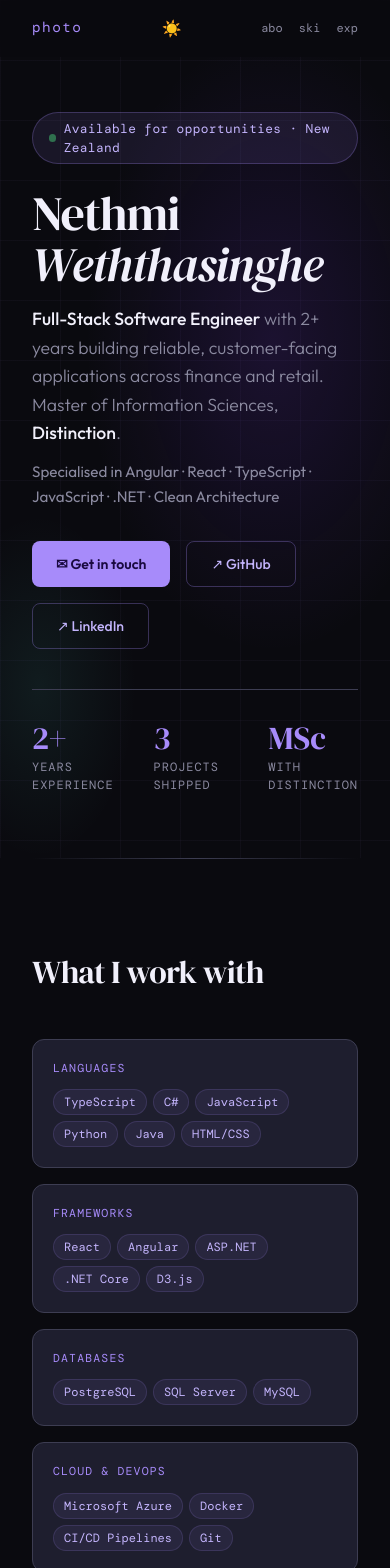
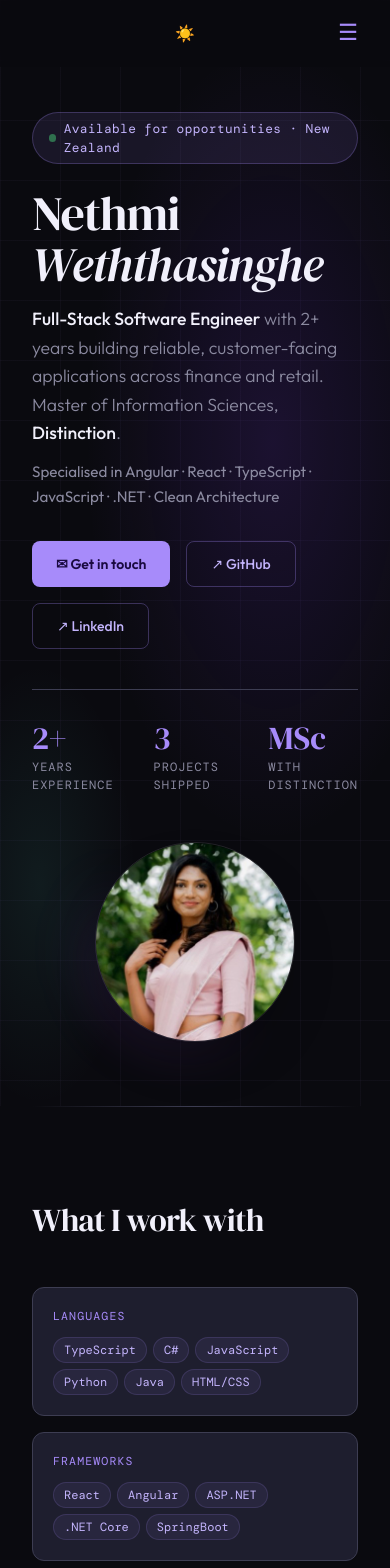
Before and after one commit to nethmiweththasinghe/nethmi-portfolio, a React (Vite) app: page / in a window 390 px wide. Shown: the top 1568 px of the page. Built offline with nearby package versions, Linux system fonts and the light colour scheme.

Commit message:
Added images

```diff
--- a/index.html
+++ b/index.html
@@ -2,7 +2,7 @@
 <html lang="en">
   <head>
     <meta charset="UTF-8" />
-    <link rel="icon" type="image/svg+xml" href="/vite.svg" />
+    <link rel="icon" type="image/svg+xml" href="src/img/favicon.png" />
     <meta name="viewport" content="width=device-width, initial-scale=1.0" />
     <title>Nethmi Weththasinghe — Full-Stack Software Engineer</title>
     <meta name="description" content="Full-Stack Software Engineer specialising in Angular, React, TypeScript, and .NET. Based in Auckland, NZ." />
--- a/src/components/Description.jsx
+++ b/src/components/Description.jsx
@@ -15,7 +15,9 @@ export default function Description() {
       {/* Grid lines */}
       <div className="absolute inset-0 hero-grid pointer-events-none" />
 
-      <div className="relative z-10 max-w-3xl animate-[fadeUp_0.8s_ease_both]">
+      <div className="relative z-10 w-full flex flex-col md:flex-row items-center justify-between gap-12">
+        {/* Left */}
+        <div className="max-w-3xl animate-[fadeUp_0.8s_ease_both]">
           {/* Badge */}
           <div
             className="inline-flex items-center gap-2 mb-6 px-4 py-1.5 rounded-full text-[0.8rem] border"
@@ -186,7 +188,20 @@ export default function Description() {
             ))}
           </div>
         </div>
+        {/* Right */}
+        <div className="flex-shrink-0 relative">
+          <div className="relative w-[200px] h-[200px]">
+            {/* glow ring */}
+            <div className="absolute -inset-4 rounded-full bg-gradient-to-tr from-purple-500/20 via-transparent to-teal-400/10 blur-xl" />
 
+            <img
+              src="/src/img/my-photo.jpg"
+              alt="Nethmi Weththasinghe"
+              className="relative w-full h-full rounded-full object-cover border border-white/10 shadow-2xl"
+            />
+          </div>
+        </div>
+      </div>
       <style>{`
         @keyframes fadeUp {
           from { opacity: 0; transform: translateY(30px); }
--- a/src/components/Education.jsx
+++ b/src/components/Education.jsx
@@ -63,7 +63,6 @@ export default function Education() {
                 {edu.period}
               </p>
 
-              {edu.distinction && (
               <span
                 className="inline-block px-3 py-1 rounded-full text-xs border mb-3"
                 style={{
@@ -73,9 +72,8 @@ export default function Education() {
                   borderColor: "rgba(251,191,36,0.25)",
                 }}
               >
-                  🏅 Graduated with Distinction
+                {edu.grade}
               </span>
-              )}
 
               <p
                 className="text-sm leading-relaxed"
--- a/src/components/Navbar.jsx
+++ b/src/components/Navbar.jsx
@@ -1,17 +1,17 @@
 import { useState, useEffect } from "react";
 
 const links = [
-  { href: "#about", label: "about" },
-  { href: "#skills", label: "skills" },
-  { href: "#experience", label: "experience" },
-  { href: "#projects", label: "projects" },
-  { href: "#education", label: "education" },
-  { href: "#contact", label: "contact" },
+  { href: "#about", label: "About" },
+  { href: "#skills", label: "Skills" },
+  { href: "#experience", label: "Experience" },
+  { href: "#projects", label: "Projects" },
+  { href: "#education", label: "Education" },
+  { href: "#contact", label: "Contact" },
 ];
 
 export default function Navbar({ onToggleTheme, theme }) {
   const [scrolled, setScrolled] = useState(false);
-
+  const [menuOpen, setMenuOpen] = useState(false);
   console.log(theme);
 
   useEffect(() => {
@@ -33,7 +33,7 @@ export default function Navbar({ onToggleTheme, theme }) {
           fontFamily: '"DM Mono", monospace',
         }}
       >
-        photo
+        {/* photo */}
       </span>
 
       <ul className="hidden md:flex gap-8 list-none">
@@ -65,23 +65,45 @@ export default function Navbar({ onToggleTheme, theme }) {
         {theme === "dark" ? "☀️" : "🌙"}
       </button>
 
-      {/* Mobile: just show initials */}
-      <div className="md:hidden flex gap-4">
-        {links.slice(0, 3).map((l) => (
+      {/* In the nav, replace the mobile div with: */}
+      <button
+        onClick={() => setMenuOpen(!menuOpen)}
+        className="md:hidden"
+        style={{
+          color: "var(--color-accent)",
+          background: "none",
+          border: "none",
+          fontSize: "1.4rem",
+          cursor: "pointer",
+        }}
+      >
+        {menuOpen ? "✕" : "☰"}
+      </button>
+
+      {/* And add a dropdown below the nav*/}
+      {menuOpen && (
+        <div
+          className="md:hidden fixed top-16 left-0 right-0 z-40 py-4 flex flex-col items-center gap-4 nav-backdrop border-b"
+          style={{ borderColor: "var(--color-subtle)" }}
+        >
+          {links.map((l) => (
             <a
               key={l.href}
               href={l.href}
-            className="text-xs"
+              onClick={() => setMenuOpen(false)}
               style={{
-              color: "#8b8aa0",
+                color: "var(--color-muted)",
                 textDecoration: "none",
-              fontFamily: '"DM Mono", monospace',
+                fontFamily: "Outfit, sans-serif",
+                fontSize: "0.95rem",
               }}
             >
-            {l.label.slice(0, 3)}
+              {l.label}
             </a>
           ))}
         </div>
+      )}
+      {/* )} */}
     </nav>
   );
 }
--- a/src/data/portfolio.js
+++ b/src/data/portfolio.js
@@ -5,7 +5,7 @@ export const skills = [
   },
   {
     category: 'Frameworks',
-    items: ['React', 'Angular', 'ASP.NET', '.NET Core', 'D3.js'],
+    items: ['React', 'Angular', 'ASP.NET', '.NET Core', 'SpringBoot'],
   },
   {
     category: 'Databases',
@@ -30,7 +30,7 @@ export const experience = [
     period: 'Aug 2025 - Present',
     role: 'Web Developer',
     company: 'Academic Dress Hire',
-    location: 'Auckland, NZ',
+    location: 'New Zealand',
     current: true,
     bullets: [
       'Built and maintained full-stack applications using React, .NET, and PostgreSQL with modular, domain-driven architecture.',
@@ -79,6 +79,14 @@ export const projects = [
       'Full-stack order management platform for academic regalia rentals. Built with React, .NET, and PostgreSQL using modular domain-driven design. Features a multi-step ordering UX, REST APIs, and Azure CI/CD pipelines for reliable deployments.',
     stack: ['React', '.NET', 'PostgreSQL', 'Azure', 'CI/CD'],
   },
+  // {
+  //   icon: '🎥',
+  //   type: 'Client Project',
+  //   title: 'Photo Gallary for Fern Lens Photography',
+  //   description:
+  //     'React',
+  //   stack: ['React', 'JavaScript', 'Vite', 'CSS'],
+  // },
   {
     icon: '🤝',
     type: 'Academic Project',
@@ -104,6 +112,7 @@ export const education = [
     location: 'Auckland, NZ',
     period: 'Jul 2024 - Nov 2025',
     distinction: true,
+    grade: '🏅 Graduated with Distinction',
     note: '60-credit industry capstone project covering the full software delivery lifecycle.',
   },
   {
@@ -112,6 +121,7 @@ export const education = [
     location: 'Sri Lanka',
     period: 'Oct 2019 - Nov 2023',
     distinction: false,
+    grade: '🏅 Graduated with Second Class Upper',
     note: 'Covered ERP, SaaS, system integration, and data-driven workflows across both business and IT domains.',
   },
 ];
```
Also changed, not shown: src/img/favicon.png (added), src/img/my-photo.jpg (added). Lines whose indentation alone changed are shown as unchanged.
